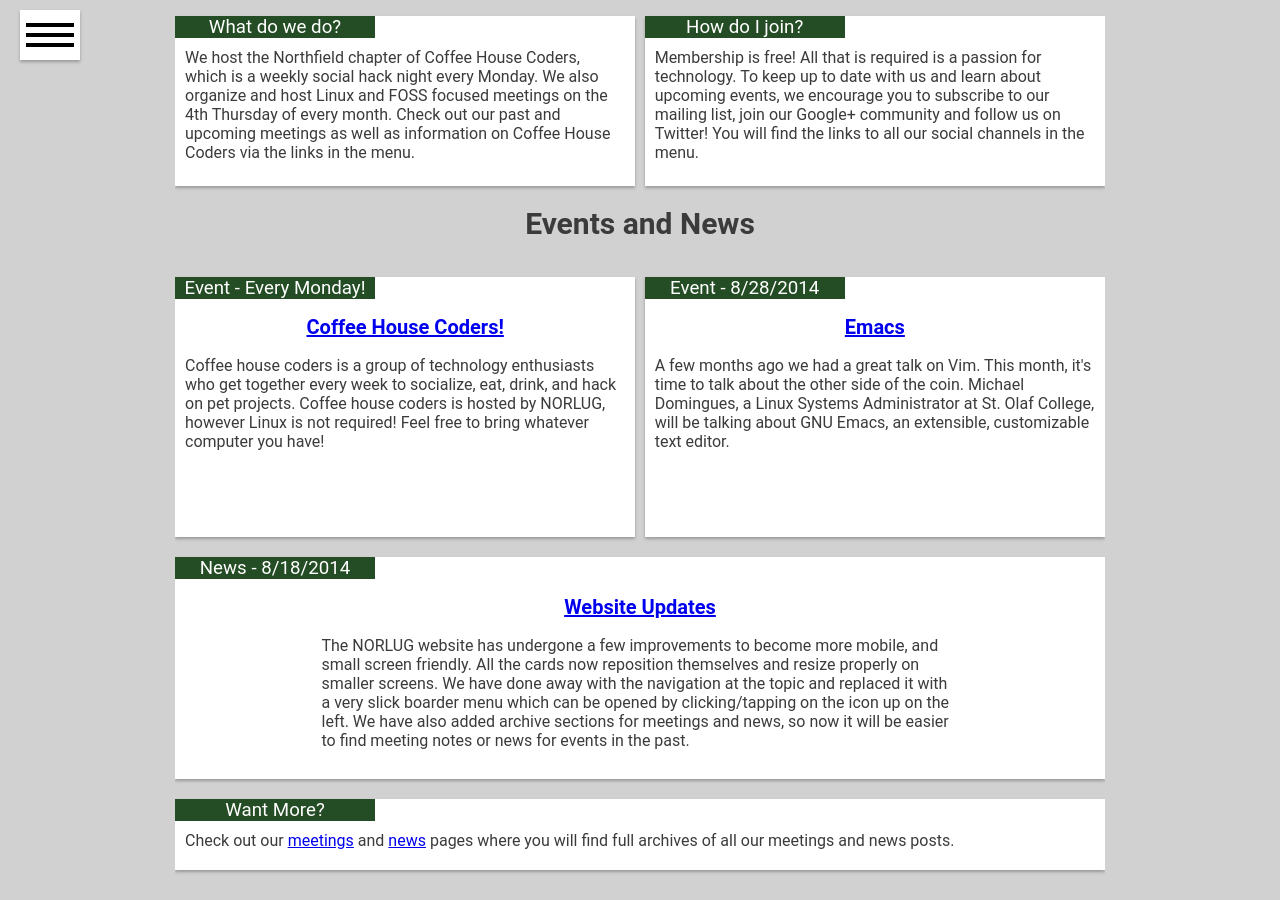
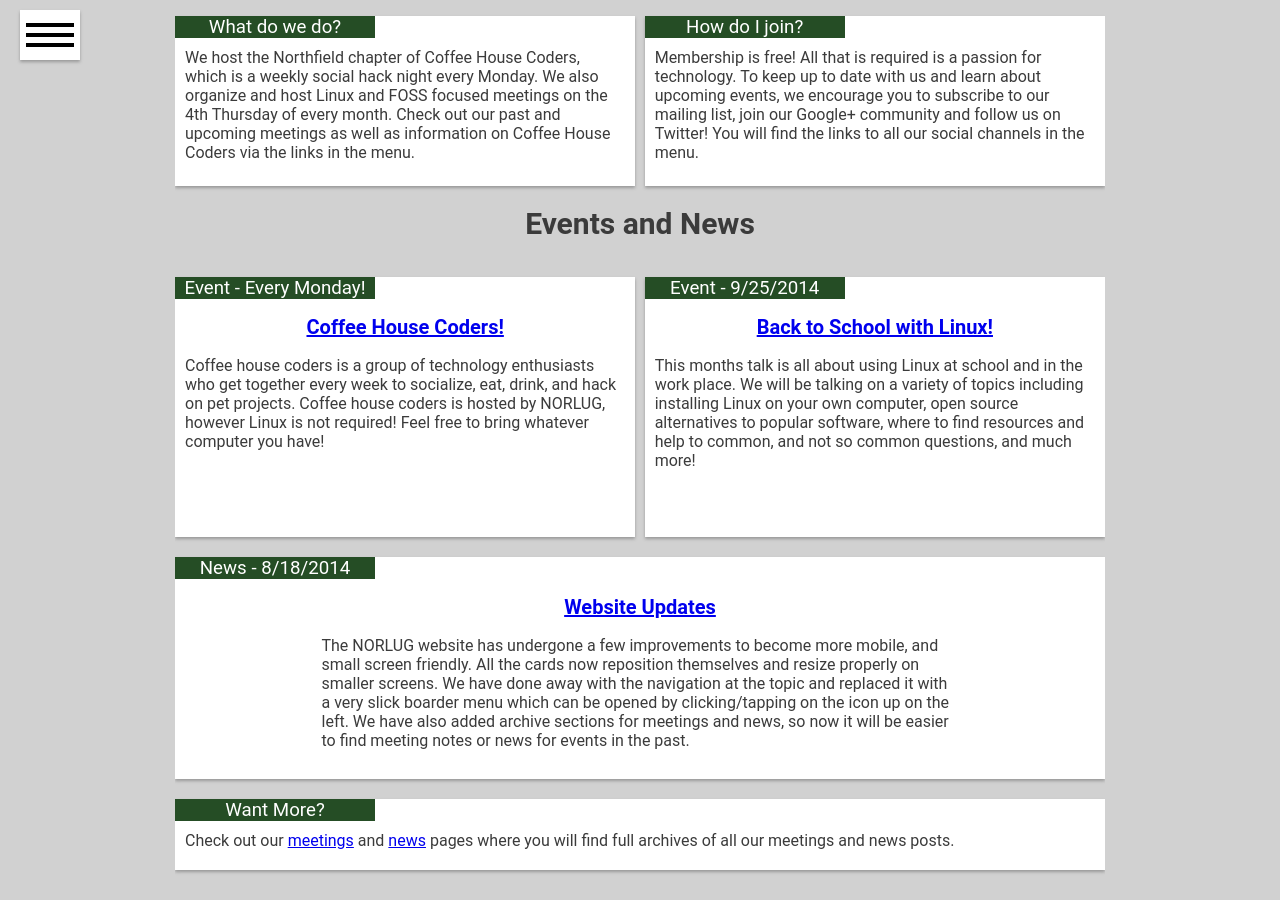
Before and after one commit to norlug/norlug.github.io, a Jekyll site: the page built from index.html, in a window 1280 px wide and 900 px high, scrolled down 502 px. Built offline with Jekyll 4.4.1, drawn with Linux system fonts in a browser that asks for light colours.

Commit message:
Updated meeting info

```diff
--- a/index.html
+++ b/index.html
@@ -34,9 +34,9 @@
 </section>
 
 <section class="card right large">
-        <h3 class="header left"> Event - 8/28/2014 </h3>
-        <h2><a href="/meetings">Emacs</a></h2>
-        <p class="content left">A few months ago we had a great talk on Vim. This month, it's time to talk about the other side of the coin. Michael Domingues, a Linux Systems Administrator at St. Olaf College, will be talking about GNU Emacs, an extensible, customizable text editor.</p>
+        <h3 class="header left"> Event - 9/25/2014 </h3>
+        <h2><a href="/meetings">Back to School with Linux!</a></h2>
+        <p class="content left">This months talk is all about using Linux at school and in the work place. We will be talking on a variety of topics including installing Linux on your own computer, open source alternatives to popular software, where to find resources and help to common, and not so common questions, and much more!</p>
 </section>
 
 <section class="card">
```
